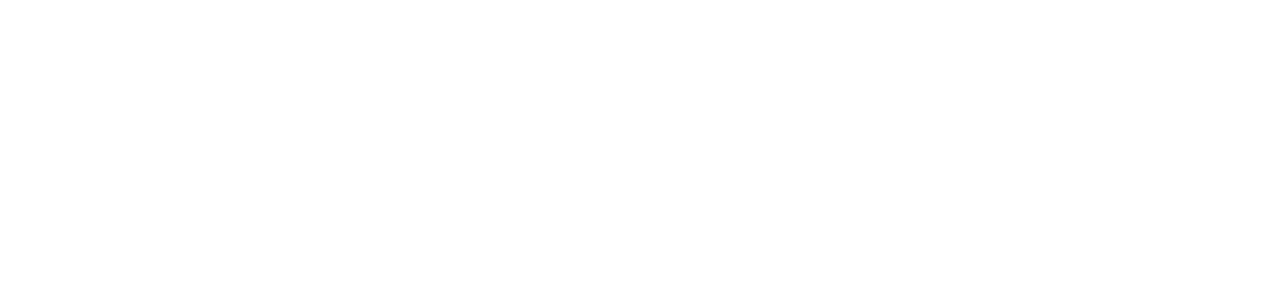
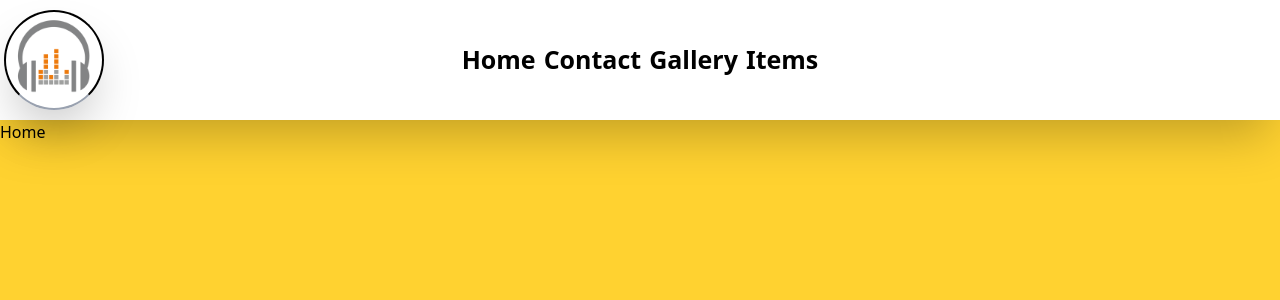
Before and after one commit to RashindaThulakk/kv-audio-frontend, a React (Vite) app: page / in a window 1280 px wide. Before the commit this address had no page. Shown: the top 300 px of the page. Built offline with nearby package versions, Linux system fonts and the light colour scheme.

Commit message:
home page completetly Routed, but there is some issue i didn't get😜😜

```diff
--- a/package.json
+++ b/package.json
@@ -17,7 +17,7 @@
     "react": "^18.3.1",
     "react-dom": "^18.3.1",
     "react-icons": "^5.4.0",
-    "react-router-dom": "^7.1.3"
+    "react-router-dom": "^7.1.5"
   },
   "devDependencies": {
     "@eslint/js": "^9.17.0",
--- a/src/App.jsx
+++ b/src/App.jsx
@@ -8,9 +8,10 @@
 function App() {
   return (
     <BrowserRouter>
-      <Routes path="/*">
-        <Route path="/admin*" element={<AdminPage/>}/>
-        <Route path="/home*" element={<HomePage/>}/>
+      <Routes>
+         <Route path="/*" element={<HomePage/>}/>
+        <Route path="/admin/*" element={<AdminPage/>}/>
+
       </Routes>
 
 
--- a/src/components/header.jsx
+++ b/src/components/header.jsx
@@ -1,11 +1,12 @@
 import { Link } from "react-router-dom"
-
+import logo from "../assets/logo.jpg";
 export default function Header(){
     return(
-        <header className="w-full h-[100px] shadow-2xl flex justify-center items-center relative">
-            <img src="logo.jpg"alt="logo " className="w-[100px] h-[100px] object-fill absolute left-1 border-2 rounded-full shadow-2xl border-b-gray-400"/>
+        <header className="w-full h-[120px] shadow-2xl flex justify-center items-center relative ]">
+            <img src={logo} alt="logo " className="w-[100px] h-[100px] object-fill absolute left-1 border-2 rounded-full shadow-2xl border-b-gray-400"/>
 
-           <Link to="/"        className="text-[25px] font-bold m-1"> Home</Link>
+            <Link to="/" className="text-[25px] font-bold m-1"> Home</Link>
+
 
            <Link to="/contact" className="text-[25px] font-bold m-1"> Contact</Link>
 
--- a/src/pages/admin/adminPage.jsx
+++ b/src/pages/admin/adminPage.jsx
@@ -8,7 +8,7 @@
   return (
 
     <div className="w-full h-screen flex">
-      {/* Sidebar */}
+      {/* Dadhboard pannel */}
       <div className="w-[300px] h-full bg-red-900 flex flex-col items-center">
         <Link
           to="/admin/dashboard"
@@ -43,10 +43,10 @@
         </Link>
       </div>
 
-     {/* Content Area */}
+     {/* body area */}
      <div className="w-[calc(100vw-300px)] h-full bg-red-300 p-5">
         <Routes>
-          <Route path="/admin/dashboard" element={<h1>Dashboard</h1>} />
+          <Route path="dashboard" element={<h1>Dashboard</h1>} />
           <Route path="/admin/bookings" element={<h1>Bookings</h1>} />
           <Route path="/admin/items" element={<h1>Items</h1>} />
           <Route path="/admin/users" element={<h1>Users</h1>} />
--- a/src/pages/home/homePage.jsx
+++ b/src/pages/home/homePage.jsx
@@ -1,10 +1,26 @@
+import { Route, Routes } from "react-router-dom"
 import Header from "../../components/header"
 
 export default function HomePage(){
 return(
     <>
         <Header/>
-        <div></div>
+
+        <div className="h-[calc(100vh-100px)] w-full bg-amber-300">
+            <Routes>
+            <Route path="/" element={<h1>Home</h1>} />
+            <Route path="/contact" element={<h1>Contact</h1>} />
+            <Route path="/gallery" element={<h1>Gallery</h1>} />
+            <Route path="/items" element={<h1>Items</h1>} />
+
+
+
+
+            </Routes>
+
+
+
+        </div>
 
     </>
 )
```
Also changed, not shown: src/assets/logo.jpg (renamed from public/logo.jpg), 1 other file (tests, documents, lock files or other folders).
